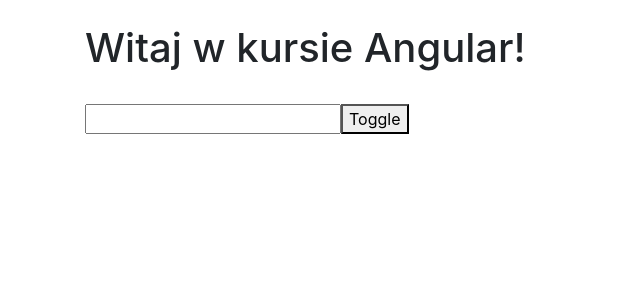
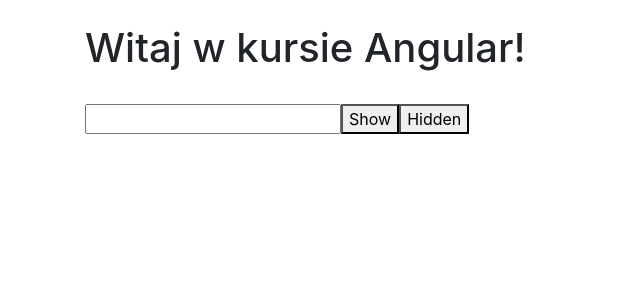
Before and after one commit to Ruudn7/angular-interface-practices, an Angular app: page / in a window 1280 px wide. Shown: the top 300 px of the page, without its empty margins (0-640 px from the left). Built offline with nearby package versions, Linux system fonts and the light colour scheme.

Commit message:
simplify open/show

```diff
--- a/src/app/app.component.html
+++ b/src/app/app.component.html
@@ -8,12 +8,14 @@
     <div class="col">
 
       <input (keyup)="message = $event.target.value">
-      <button (click)="open = !open">Toggle</button>
+
+      <button (click)="focusedCard.show()">Show</button>
+      <button (click)="focusedCard.close()">Hidden</button>
 
       <app-static-card
+        #focusedCard
         [text]="message"
-        [(open)]="open"
-        (closeEvent)="open = $event"
+        [open]="open"
         type="message"
       ></app-static-card>
     </div>
--- a/src/app/app.component.ts
+++ b/src/app/app.component.ts
@@ -1,3 +1,4 @@
+import { StaticCardComponent } from './ui/static-card/static-card.component';
 import { Component } from '@angular/core';
 
 @Component({
@@ -9,4 +10,8 @@
   title = 'angular-interface-practices';
   message = '';
   open = false;
+
+  focus(elem: StaticCardComponent): void {
+    elem.show();
+  }
 }
--- a/src/app/ui/static-card/static-card.component.ts
+++ b/src/app/ui/static-card/static-card.component.ts
@@ -10,15 +10,16 @@
   @Input() open = false;
   @Input() text = '';
 
-  @Output() closeEvent: EventEmitter<boolean> = new EventEmitter();
-
   constructor(
     @Attribute('type') public type: string
   ) { }
 
   close(): void {
     this.open = false;
-    this.closeEvent.emit(this.open);
+  }
+
+  show(): void {
+    this.open = true;
   }
 
 }
```
